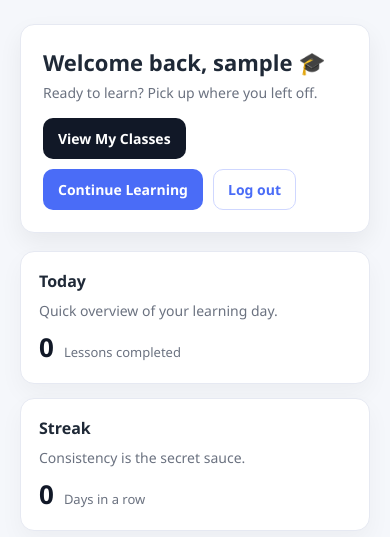
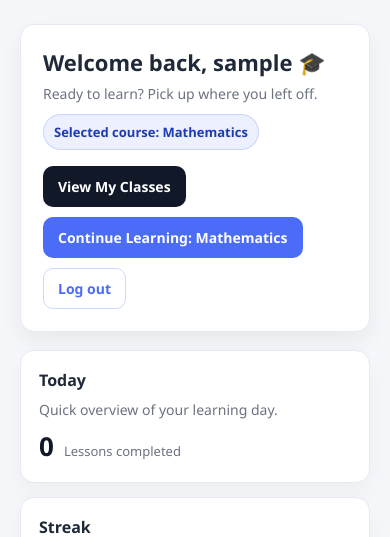
Before and after one commit to Opeso2580/eduplatform, a Django app: a page that uses templates/accounts/student_dashboard.html in a window 390 px wide. Shown: the part 69-606 px from the top of the page. Run offline with Django 5.2, Linux system fonts and the light colour scheme; a user stored in the database is signed in; tables that the repository leaves empty hold one stand-in row (values such as "Sample post").

```diff
--- a/templates/accounts/student_dashboard.html
+++ b/templates/accounts/student_dashboard.html
@@ -89,6 +89,23 @@
       margin: 0;
       color: #6b7280;
       font-size: 14px;
+      line-height: 1.5;
+    }
+
+    /* NEW: selected course badge */
+    .badge {
+      display: inline-flex;
+      align-items: center;
+      gap: 8px;
+      margin-top: 10px;
+      padding: 8px 10px;
+      border-radius: 999px;
+      font-size: 13px;
+      font-weight: 700;
+      background: rgba(74,108,247,0.10);
+      color: #1f3bb3;
+      border: 1px solid rgba(74,108,247,0.22);
+      width: fit-content;
     }
 
     .btn {
@@ -120,7 +137,7 @@
 
     .btn-ghost:hover { background: rgba(74,108,247,0.07); }
 
-    /* NEW: secondary button for classes */
+    /* secondary button for classes */
     .btn-secondary {
       background: #111827;
       color: #fff;
@@ -224,13 +241,21 @@
       <div>
         <h1>Welcome back, {{ request.user.username }} 🎓</h1>
         <p>Ready to learn? Pick up where you left off.</p>
+
+        {% if selected_course %}
+          <div class="badge">Selected course: {{ selected_course }}</div>
+        {% endif %}
       </div>
 
       <div style="display:flex; gap:10px; flex-wrap:wrap;">
-        <!-- NEW: View classes -->
         <a class="btn btn-secondary" href="{% url 'student_courses' %}">View My Classes</a>
 
-        <a class="btn btn-primary" href="#">Continue Learning</a>
+        <!-- If a course is selected, keep it when clicking continue -->
+        <a class="btn btn-primary"
+           href="{% url 'student_dashboard' %}{% if selected_course %}?course={{ selected_course|urlencode }}{% endif %}">
+          Continue Learning{% if selected_course %}: {{ selected_course }}{% endif %}
+        </a>
+
         <a class="btn btn-ghost" href="/student/logout/">Log out</a>
       </div>
     </section>
--- a/user/views.py
+++ b/user/views.py
@@ -201,3 +201,17 @@ def student_logout(request):
 
 def home(request):
     return render(request, "home.html")
+
+
+
+@login_required
+def student_dashboard(request):
+    selected_course = request.GET.get("course", "").strip()
+
+    # Optional: store it so you can use it later (Continue Learning button, etc.)
+    if selected_course:
+        request.session["selected_course"] = selected_course
+
+    return render(request, "accounts/student_dashboard.html", {
+        "selected_course": selected_course or request.session.get("selected_course", ""),
+    })
```
Also changed, not shown: templates/home.html (+17 -16 lines).
